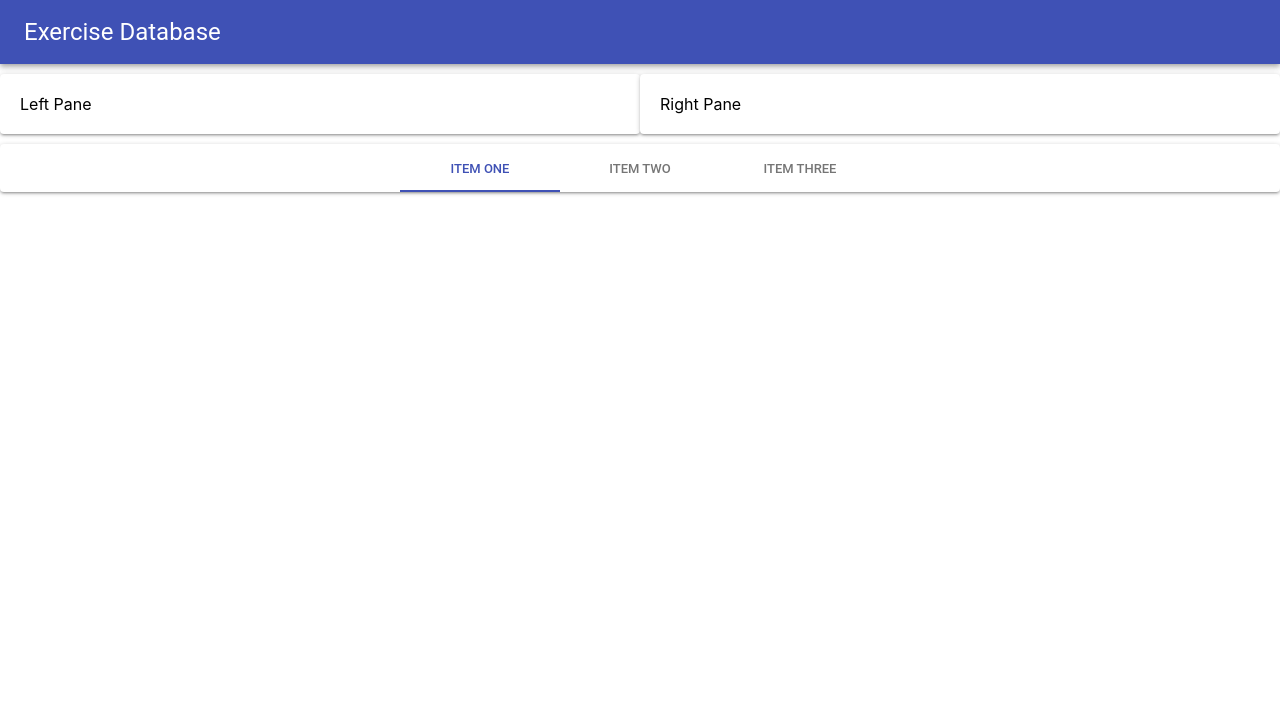
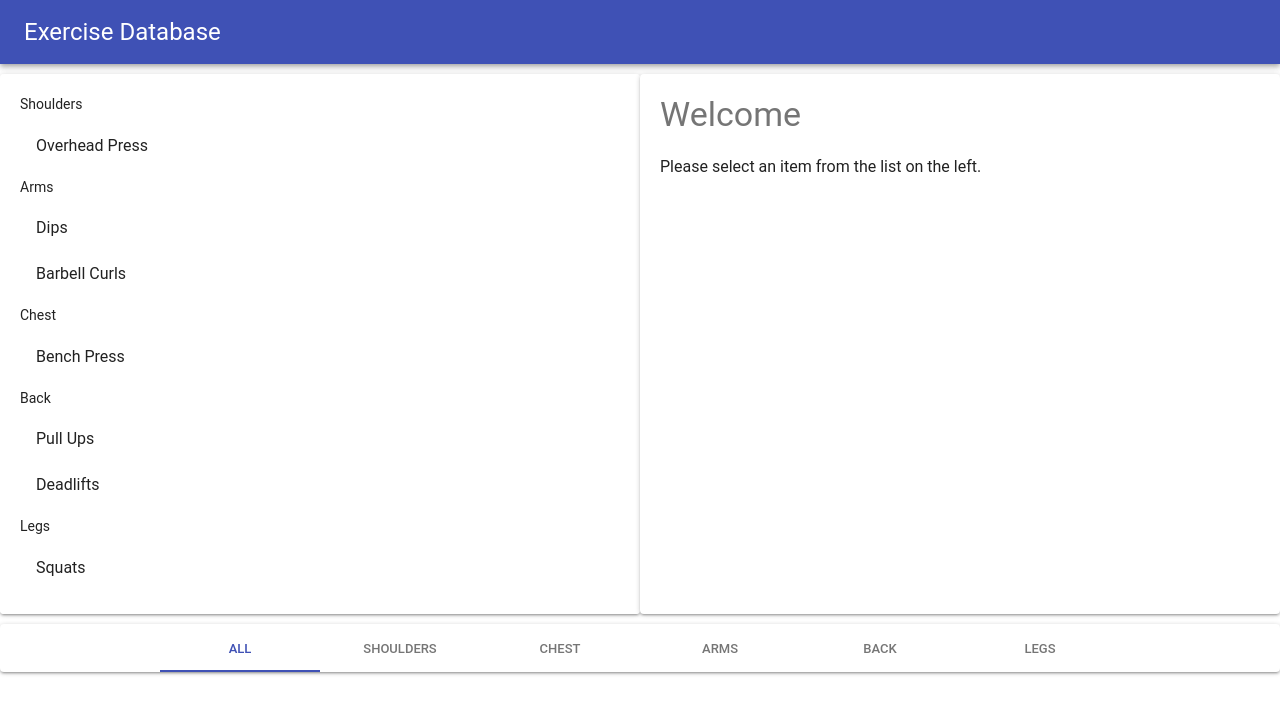
Before and after one commit to KhanDoors/react-materialui-training-app, a React (Create React App) app: page / in a window 1280 px wide. Shown: the top 714 px of the page. Built offline with nearby package versions, Linux system fonts and the light colour scheme.

Commit message:
data to work with

```diff
--- a/src/App.js
+++ b/src/App.js
@@ -1,16 +1,37 @@
 import React, { Component, Fragment } from "react";
 import { Header, Footer } from "./components/layouts/index";
 import Exercises from "./components/Exercises/index";
+import { muscles, exercises } from "./store.js";
 
 import "./App.css";
 
 class App extends Component {
+  state = {
+    exercises
+  };
+
+  getExercisesByMuscles() {
+    return Object.entries(
+      this.state.exercises.reduce((exercises, exercise) => {
+        const { muscles } = exercise;
+
+        exercises[muscles] = exercises[muscles]
+          ? [...exercises[muscles], exercise]
+          : [exercise];
+
+        return exercises;
+      }, {})
+    );
+  }
+
   render() {
+    const exercises = this.getExercisesByMuscles();
+
     return (
       <Fragment>
         <Header />
-        <Exercises />
-        <Footer />
+        <Exercises exercises={exercises} />
+        <Footer muscles={muscles} />
       </Fragment>
     );
   }
--- a/src/components/Exercises/LeftPane.js
+++ /dev/null
@@ -1,8 +0,0 @@
-import React from "react";
-import Paper from "@material-ui/core/Paper";
-
-function LeftPane({ styles }) {
-  return <Paper style={styles.Paper}>Left Pane</Paper>;
-}
-
-export default LeftPane;
--- a/src/components/Exercises/RightPane.js
+++ /dev/null
@@ -1,8 +0,0 @@
-import React from "react";
-import Paper from "@material-ui/core/Paper";
-
-function RightPane({ styles }) {
-  return <Paper style={styles.Paper}>Right Pane</Paper>;
-}
-
-export default RightPane;
--- a/src/components/Exercises/index.js
+++ b/src/components/Exercises/index.js
@@ -1,20 +1,52 @@
-import React from "react";
+import React, { Fragment } from "react";
 import Grid from "@material-ui/core/Grid";
-import LeftPane from "./LeftPane";
-import RightPane from "./RightPane";
+import Paper from "@material-ui/core/Paper";
+import Typography from "@material-ui/core/Typography";
+import List from "@material-ui/core/List";
+import ListItem from "@material-ui/core/ListItem";
+import ListItemText from "@material-ui/core/ListItemText";
 
 const styles = {
-  Paper: { padding: 20, marginTop: 10, marginBottom: 10 }
+  Paper: {
+    padding: 20,
+    marginTop: 10,
+    marginBottom: 10,
+    height: 500,
+    overflowY: "auto"
+  }
 };
 
-export default function index() {
+export default function index({ exercises }) {
   return (
     <Grid container>
       <Grid item sm>
-        <LeftPane styles={styles} />
+        <Paper style={styles.Paper}>
+          {exercises.map(([group, exercises]) => (
+            <Fragment>
+              <Typography
+                varient="headline"
+                style={{ textTransform: "capitalize" }}
+              >
+                {group}
+              </Typography>
+              <List component="ul">
+                {exercises.map(({ title }) => (
+                  <ListItem button>
+                    <ListItemText primary={title} />
+                  </ListItem>
+                ))}
+              </List>
+            </Fragment>
+          ))}
+        </Paper>
       </Grid>
       <Grid item sm>
-        <RightPane styles={styles} />
+        <Paper style={styles.Paper}>
+          <Typography variant="display1">Welcome</Typography>
+          <Typography variant="subheading" style={{ marginTop: 20 }}>
+            Please select an item from the list on the left.
+          </Typography>
+        </Paper>
       </Grid>
     </Grid>
   );
--- a/src/components/layouts/Footer.js
+++ b/src/components/layouts/Footer.js
@@ -3,14 +3,17 @@ import Paper from "@material-ui/core/Paper";
 import Tabs from "@material-ui/core/Tabs";
 import Tab from "@material-ui/core/Tab";
 
-export default function Footer() {
+function Footer({ muscles }) {
   return (
     <Paper>
       <Tabs value={0} indicatorColor="primary" textColor="primary" centered>
-        <Tab label="Item One" />
-        <Tab label="Item Two" />
-        <Tab label="Item Three" />
+        <Tab label="All" />
+        {muscles.map(group => (
+          <Tab label={group} />
+        ))}
       </Tabs>
     </Paper>
   );
 }
+
+export default Footer;
--- a/src/store.js
+++ b/src/store.js
@@ -1,4 +1,4 @@
-export const muscles = ["shoulders", "chest", "arms", "legs"];
+export const muscles = ["shoulders", "chest", "arms", "Back", "legs"];
 
 export const exercises = [
   {
```
Also changed, not shown: 1 other file (tests, documents, lock files or other folders).
